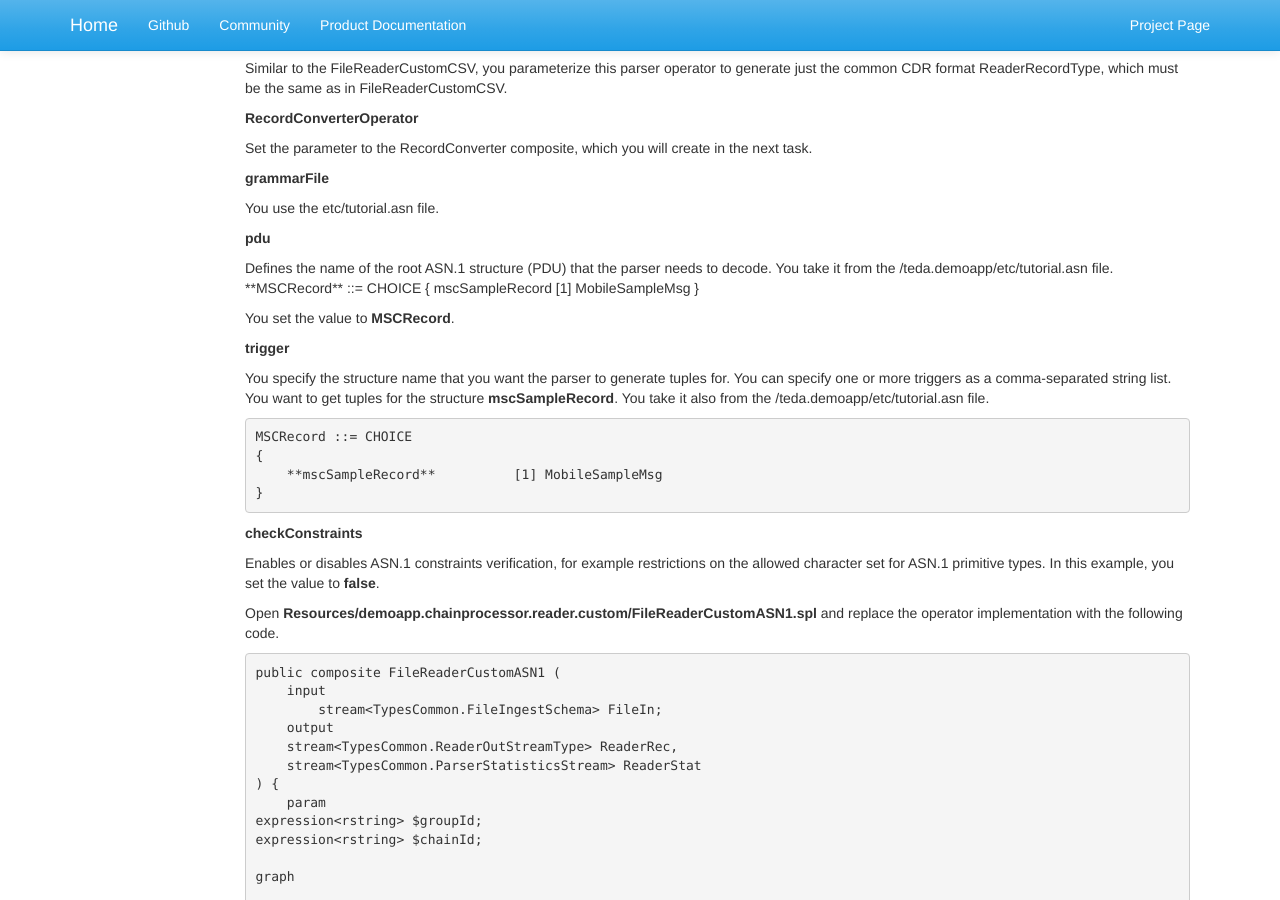
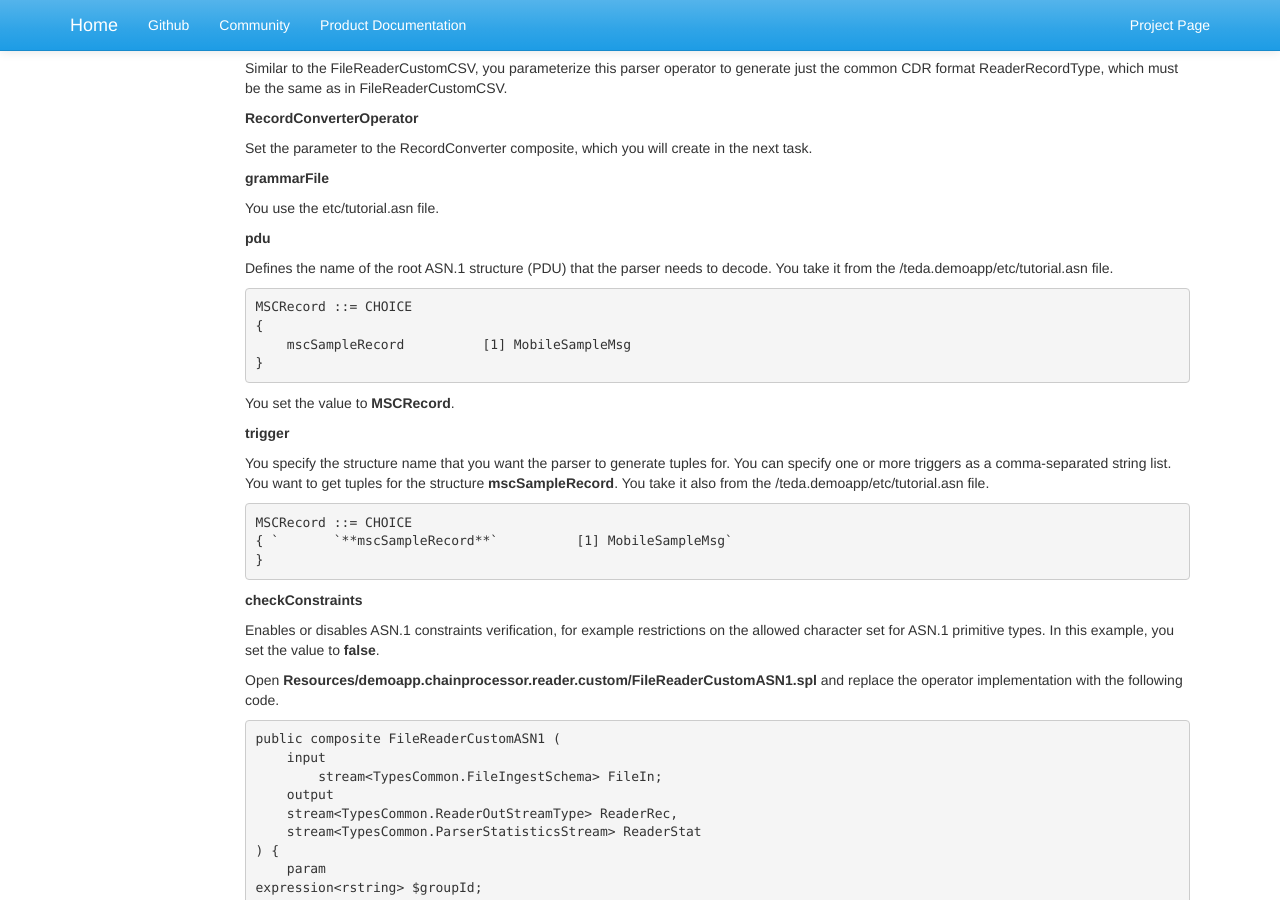
Before and after one commit to IBMStreams/streamsx.tutorial.teda, a Jekyll site: the page built from docs/1.0.2/Module-6/index.markdown, in a window 1280 px wide and 900 px high, scrolled down 6133 px. Built offline with Jekyll 4.4.1, drawn with Linux system fonts in a browser that asks for light colours; nearby versions of some CDN libraries; library files that are not in the unit come from our copies.

```diff
--- a/docs/1.0.2/Module-6/index.markdown
+++ b/docs/1.0.2/Module-6/index.markdown
@@ -255,7 +255,8 @@ You use the etc/tutorial.asn file.
 **pdu**
 
 Defines the name of the root ASN.1 structure (PDU) that the parser needs to decode. You take it from the <WORKSPACE>/teda.demoapp/etc/tutorial.asn file.
-    **MSCRecord** ::= CHOICE
+
+    MSCRecord ::= CHOICE
     {
         mscSampleRecord          [1] MobileSampleMsg
     }
@@ -268,7 +269,7 @@ You specify the structure name that you want the parser to generate tuples for.
 
     MSCRecord ::= CHOICE
     {
-        **mscSampleRecord**          [1] MobileSampleMsg
+`       `**mscSampleRecord**`          [1] MobileSampleMsg`
     }
 
 **checkConstraints**
```
